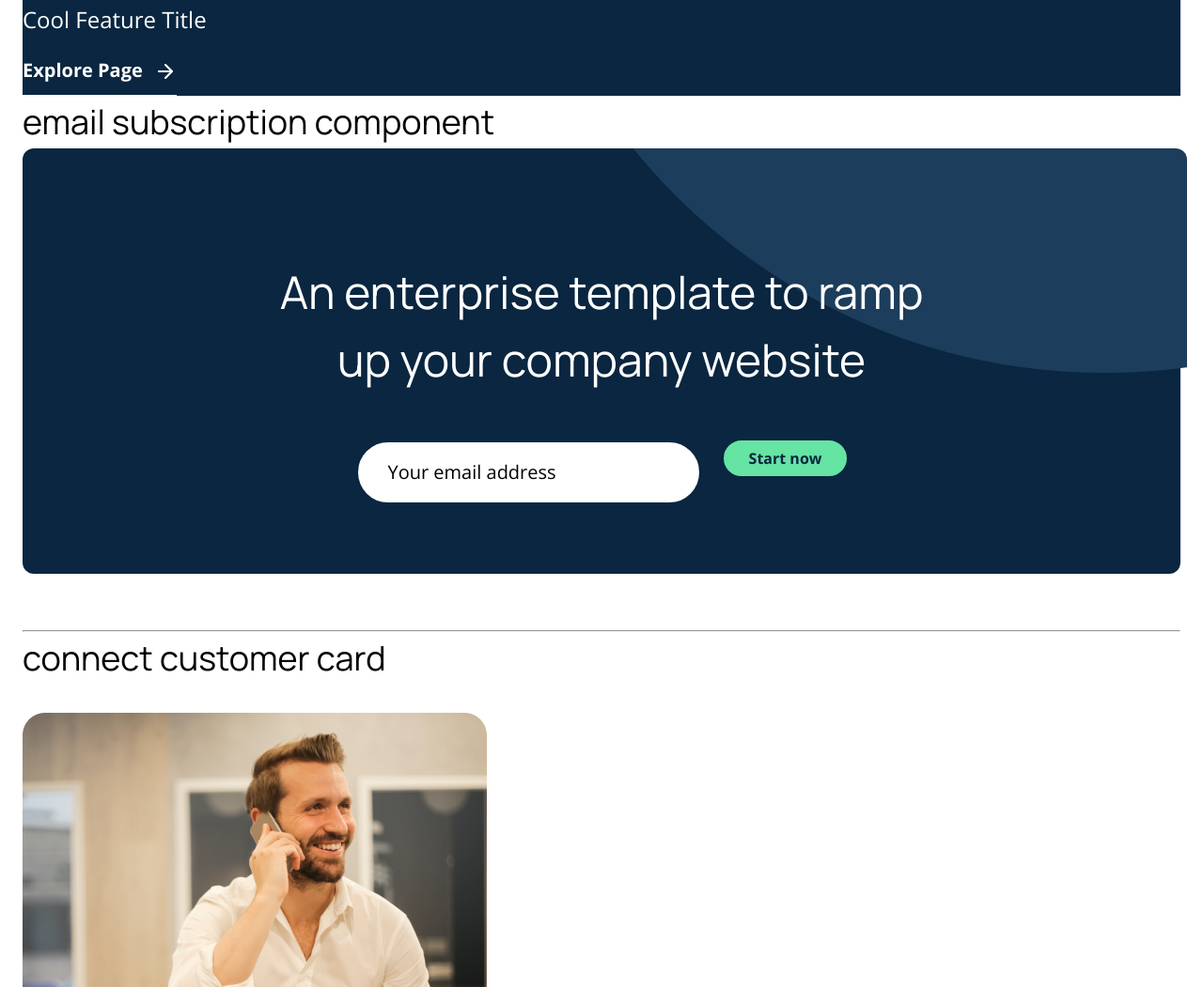
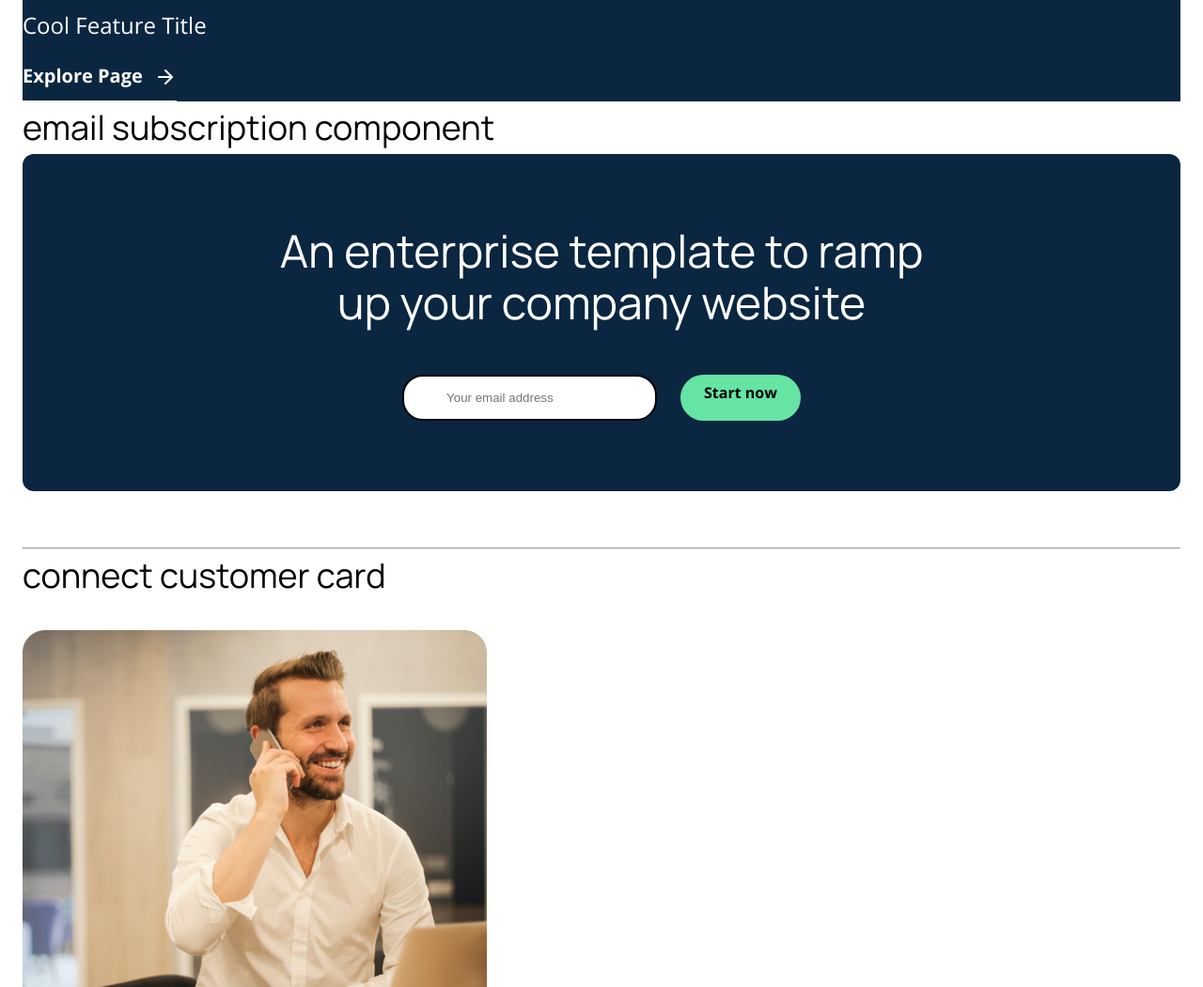
Before and after one commit to Aashik81443/boldo, a plain HTML site: page components.html in a window 1280 px wide. Shown: the part 1320-2371 px from the top of the page at 94% size. Drawn offline with nearby package versions, Linux system fonts and the light colour scheme.

Commit message:
email subscription card responsive
email subscription card responsive

```diff
--- a/components.css/button.css
+++ b/components.css/button.css
@@ -3,7 +3,7 @@ a{
 }
 .btn{
     display: inline-block;
-    padding: 3px 25px;
+    padding: 5px 25px;
     border-radius: 56px;
     border: 2px solid #0A2640;
     font-size: 16px;
@@ -18,3 +18,9 @@ a{
     background-color: #ffffff;
     color: #0A2640;
 }
+
+.btn-tertiary{
+    border: none;
+    color: black;
+    background-color: #65E4A3;
+}
--- a/components.css/email-subscription.css
+++ b/components.css/email-subscription.css
@@ -1,44 +1,52 @@
-.email-subscription{
-    background-color: #0A2640;
-    border-radius: 12px;
+.email-subscription_card .card-bottom input {
+    background-color: white;
+    padding: 15px 45px;
+    border: 2px solid black;
+    border-radius: 22px;
 
 }
-.email-subscription img{
-    margin-left: 505px;
-    border-radius:0px 12px 0px 0px ;
-}
-.email-subscription .col-1 h2{
-    color: #ffffff;
-    text-align: center;
-    justify-content: center;
-    padding-left: 250px;
-    padding-right: 250px;
-    margin-top: -130px;
-    line-height: 72px;
-}
-.email-subscription .col-2{
-    display: flex;
-    gap: 24px;
-    align-items:flex-start;
-    margin-top: 50px;
-    padding-bottom: 74px;
-    justify-content: center;
-}
-.email-subscription .col-2 .email p{
-    display: inline-block;
-    padding: 18px 152px 18px 32px;
-    border-radius: 56px;
-    border: 2px solid #0A2640;
-    font-size: 20px;
-    color: black;
-    background-color: #ffffff;
-    margin-bottom: 0px;
+
+.email-subscription_card .card-title {
+    color: white;
+    line-height: 55px;
+    margin-bottom: 50px;
 
 }
-.email-subscription .col-2 .btn-primary{
 
-    border: 2px solid #65E4A3;
-     background-color: #65E4A3;
-    color: #0A2640;
+.email-subscription_card {
+    background-color: #0A2640;
+    padding: 75px 30px;
+    display: flex;
+    justify-content: center;
+    border-radius: 12px;
+}
 
+.email-subscription_card .card-wrap {
+    max-width: 750px;
+    text-align: center;
 }
+
+.email-subscription_card .card-bottom {
+    display: flex;
+    justify-content: center;
+    gap: 25px;
+}
+
+@media (max-width: 576px) {
+
+    .email-subscription_card .card-bottom {
+
+        display: flex;
+        justify-content: center;
+        flex-direction: column;
+        gap: 25px;
+    }
+}
+
+@media (max-width: 576px) {
+
+    .email-subscription_card .card-title {
+        font-size: 40px;
+        margin-bottom: 35px;
+    }
+}
--- a/components.html
+++ b/components.html
@@ -103,17 +103,14 @@
                 </div>
                 <!-- email subscription component -->
                 <h3>email subscription component</h3>
-                <div class="email-subscription">
-                    <img src="images/Ellipse 9.png" alt="">
-                    <div class="col-1">
-                        <h2>An enterprise template to ramp up your company website</h2>
+                <div class="email-subscription_card">
+                   <div class="card-wrap">
+                    <h2 class="card-title">An enterprise template to ramp up your company website</h2>
+                    <div class="card-bottom">
+                        <input type="email" placeholder="Your email address">
+                        <a class="btn btn-tertiary" href="#">Start now</a>
                     </div>
-                    <div class="col-2">
-                        <div class="email">
-                            <p>Your email address </p>
-                        </div>
-                        <a href="#" class="btn btn-primary">Start now</a>
-                    </div>
+                   </div>
                 </div>
                 <div style="margin-top: 60px;"></div>
                 <!-- Connect Customer Card -->
```
